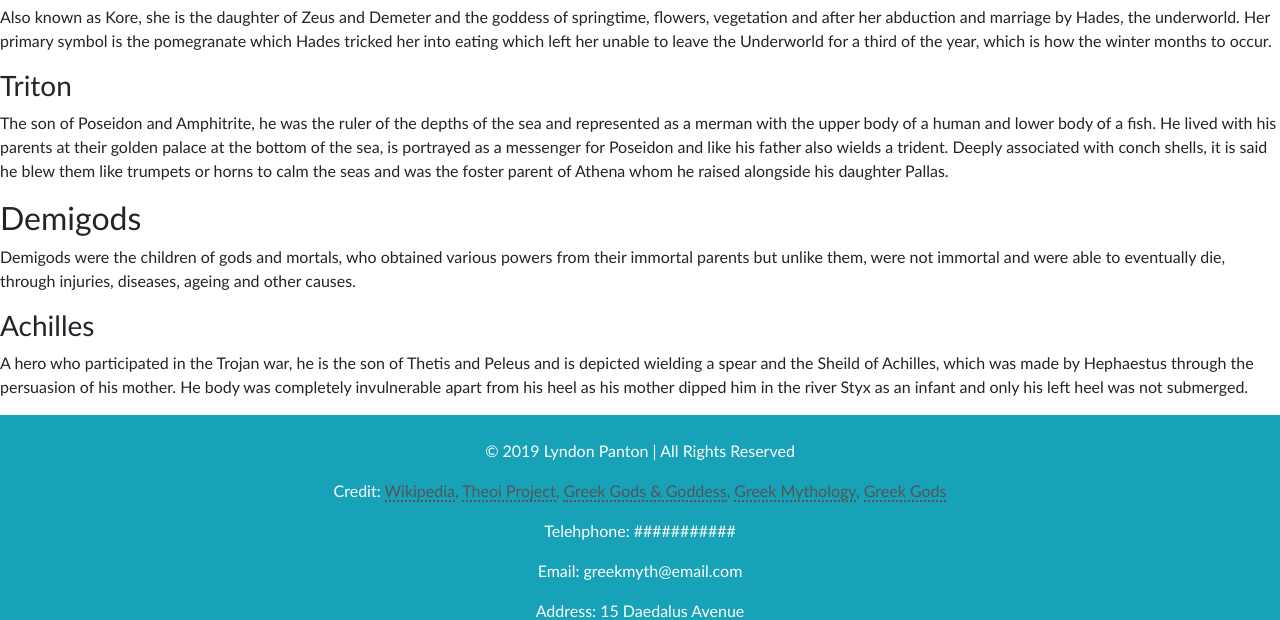
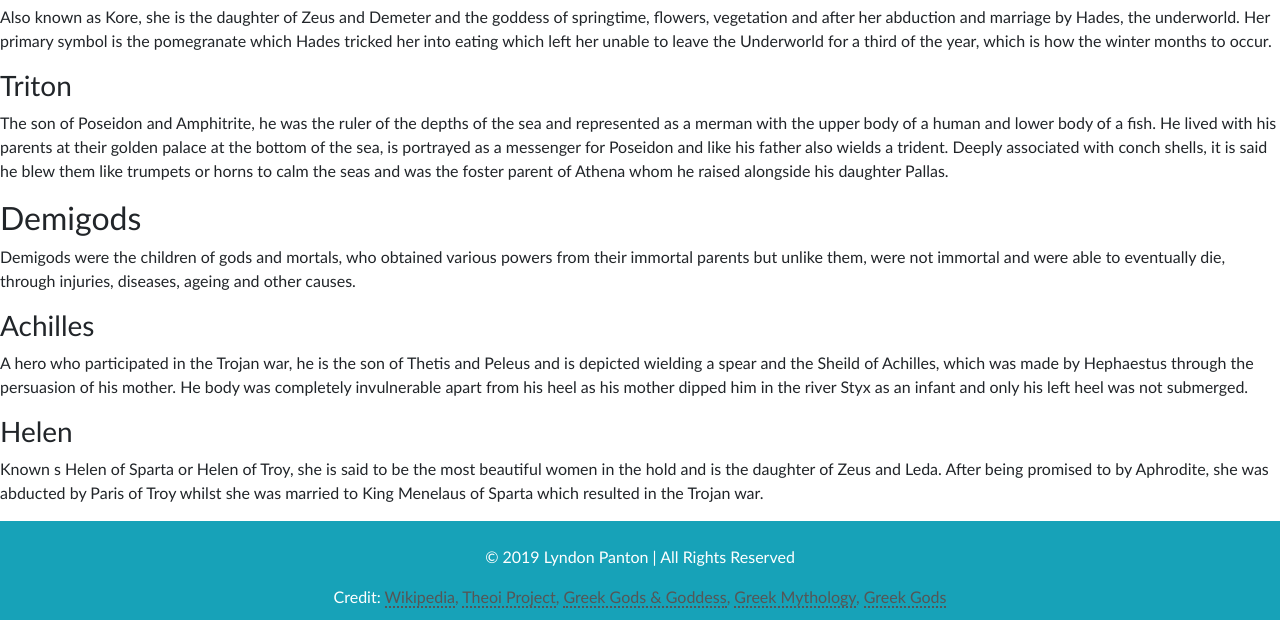
Before and after one commit to LyndonPanton/GreekMythology, a website: page src/index.html in a window 1280 px wide. Shown: the part 6035-6655 px from the top of the page. Drawn offline with nearby package versions, Linux system fonts and the light colour scheme; files that its build step writes are made by us from their sources.

Commit message:
added article about helen

```diff
--- a/src/index.html
+++ b/src/index.html
@@ -317,9 +317,27 @@
             <h2 id="demigods-head">Demigods</h2>
             <p id="demigods-intro">Demigods were the children of gods and mortals, who obtained various powers from their immortal parents but unlike them, were not immortal and were able to eventually die, through injuries, diseases, ageing and other causes.</p>
 
+        <!--
+            Helen
+            Heracles
+            Hippolyta
+            Iasus
+            Minos
+            Orion
+            Orpheus
+            Perseus
+            Semele
+            Theseus
+        -->
+
             <article id="achilles" class="demigod">
                 <h3 class="demigod-head">Achilles</h3>
                 <p class="demigod-text">A hero who participated in the Trojan war, he is the son of Thetis and Peleus and is depicted wielding a spear and the Sheild of Achilles, which was made by Hephaestus through the persuasion of his mother. He body was completely invulnerable apart from his heel as his mother dipped him in the river Styx as an infant and only his left heel was not submerged.</p>
+            </article>
+
+            <article id="helen" class="demigod">
+                <h3 class="demigod-head">Helen</h3>
+                <p class="demigod-text">Known s Helen of Sparta or Helen of Troy, she is said to be the most beautiful women in the hold and is the daughter of Zeus and Leda. After being promised to by Aphrodite, she was abducted by Paris of Troy whilst she was married to King Menelaus of Sparta which resulted in the Trojan war.</p>
             </article>
         </section>
     </main>
```
